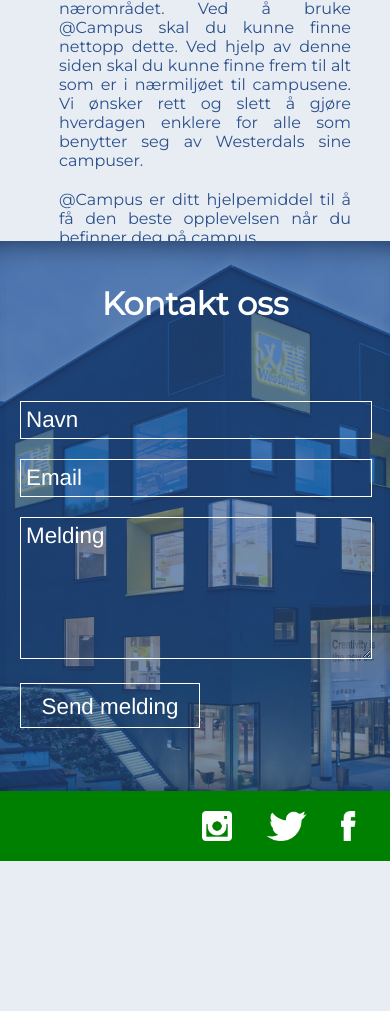
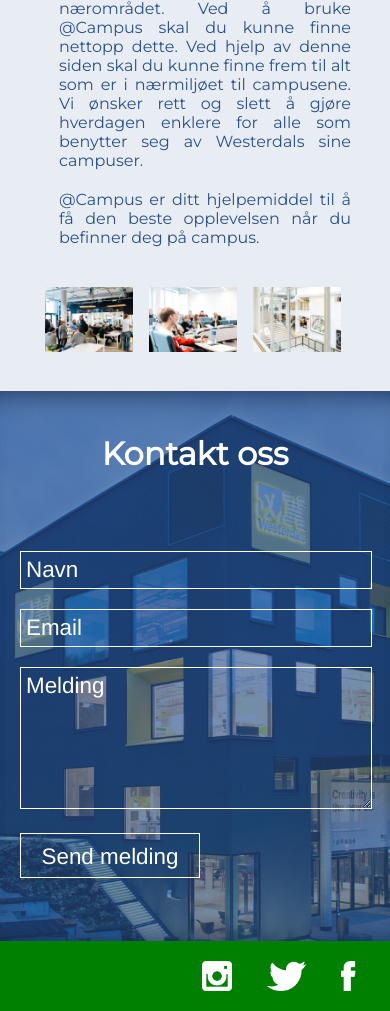
Before and after one commit to hakonschutt/pro101g33, a PHP site: page /campus.php?id=1 in a window 390 px wide. Shown: the part 859-1870 px from the top of the page. Before the commit the page ends 1720 px from the top, so only its background shows below. Run offline with PHP 8.4, Linux system fonts and the light colour scheme; data that the repository does not hold is empty; some libraries are stand-ins or nearby versions.

Commit message:
finished info container

```diff
--- a/assets/css/style.css
+++ b/assets/css/style.css
@@ -556,6 +556,10 @@
 @media only screen and (max-width: 768px) {
   .info {
     padding-bottom: 110px; } }
+@media only screen and (max-width: 425px) {
+  .info {
+    height: 700px;
+    padding-bottom: 110px; } }
 .contact {
   width: 100%;
   height: 550px;
--- a/assets/scss/parts/_info.scss
+++ b/assets/scss/parts/_info.scss
@@ -96,5 +96,8 @@
 }
 
 @media only screen and (max-width: $mobil) {
-
+	.info {
+		height: 700px;
+		padding-bottom: 110px;
+	}
 }
```
Also changed, not shown: 1 other file.
